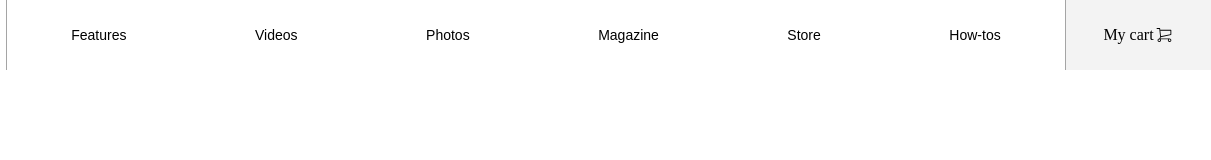
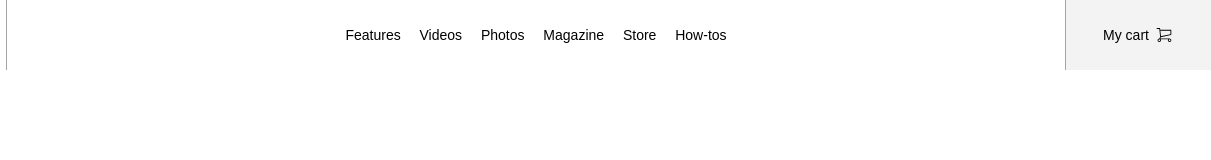
Before and after one commit to green-fox-academy/criollo01, a plain HTML site: page week-06/day-04/index.html in a window 1280 px wide. Shown: the full height of the page, 69-1280 px from the left. Drawn offline with Linux system fonts and the light colour scheme.

Commit message:
feat(navigation css): header ok

```diff
--- a/week-06/day-04/css/navigation.css
+++ b/week-06/day-04/css/navigation.css
@@ -5,7 +5,7 @@
 header {
     display: flex;
     height: 70px;
-    justify-content: center;
+    justify-content: space-between;
 }
 
 .logo {
@@ -24,14 +24,13 @@ header {
     font-size: 14px;
     display: flex;
     align-items: center;
-    border-right: 1px solid #a5a5a5;
     padding: 0;
     justify-content: space-around;
-    flex-grow: 1;
+    width: 400px;
 }
 
 header li {
-    display: inline-block;
+    list-style-type: none;
 }
 
 .cart {
@@ -40,9 +39,13 @@ header li {
     justify-content: center;
     align-items: center;
     background: #F3F3F3;
+    border-left: 1px solid #a5a5a5;
+    font-family: Karla, Arial, Helvetica, sans-serif;
+    font-size: 14px;
 }
 
 .cart img {
     height: 20px;
     width: 20px;
+    padding-left: 5px;
 }
```
